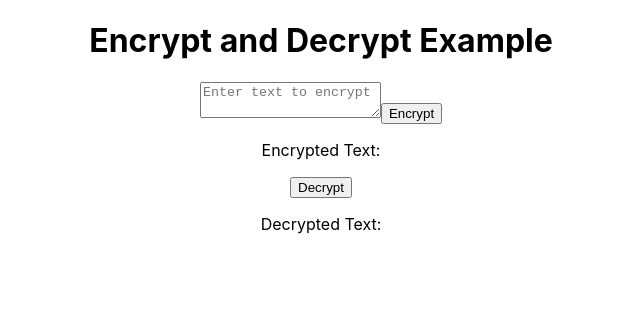
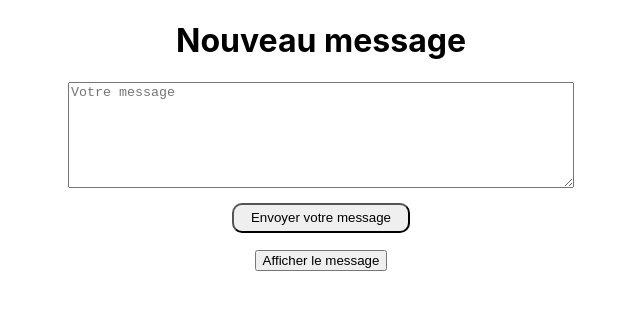
Before and after one commit to AliceLemerre/JournalCrypt-, a React (Create React App) app in the folder diary/: page / in a window 1280 px wide. Shown: the top 310 px of the page, without its empty margins (319-959 px from the left). Built offline with nearby package versions, Linux system fonts and the light colour scheme.

Commit message:
add style

```diff
--- a/diary/src/App.css
+++ b/diary/src/App.css
@@ -36,3 +36,29 @@
     transform: rotate(360deg);
   }
 }
+
+.new-message{
+  display: grid;
+  justify-content: center;
+  gap: 15px;
+}
+
+.textarea{
+  width: 500px;
+  height: 100px;
+}
+
+.btn-send{
+  width: 35%;
+  margin: auto;
+  height: 30px;
+  border-radius: 10px;
+}
+
+.crypted-message{
+  max-width: 500px;
+  text-wrap: wrap;
+  word-wrap: break-word;
+  margin-left: auto;
+  margin-right: auto;
+}
--- a/diary/src/encrypt/encrypt.jsx
+++ b/diary/src/encrypt/encrypt.jsx
@@ -21,22 +21,22 @@ const Encrypt = () => {
 
   return (
     <div>
-      <h1>Encrypt and Decrypt Example</h1>
-      <div>
+      <h1>Nouveau message</h1>
+      <div className="new-message">
         <textarea
-          type="text"
-          placeholder="Enter text to encrypt"
+          placeholder="Votre message"
           value={text}
+          className="textarea"
           onChange={(e) => setText(e.target.value)}
         ></textarea>
-        <button onClick={() => encryptText(text)}>Encrypt</button>
+        <button className="btn-send" onClick={() => encryptText(text)}>Envoyer votre message</button>
+      </div>
+      <div className='crypted-message-container'>
+        <p className='crypted-message'>{encryptedText}</p>
+        <button onClick={() => decryptText(encryptedText)}>Afficher le message</button>
       </div>
       <div>
-        <p>Encrypted Text: {encryptedText}</p>
-        <button onClick={() => decryptText(encryptedText)}>Decrypt</button>
-      </div>
-      <div>
-        <p>Decrypted Text: {decryptedText}</p>
+        <p>{decryptedText}</p>
       </div>
     </div>
   );
```
